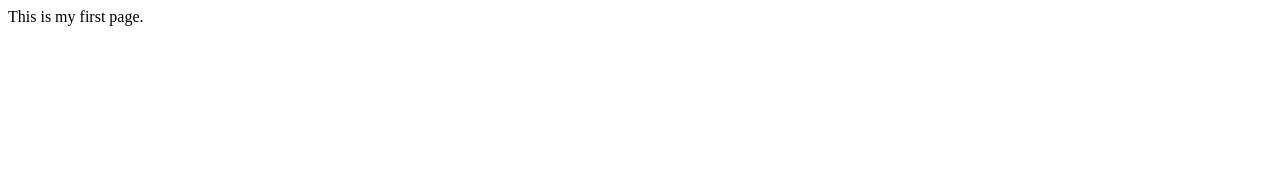
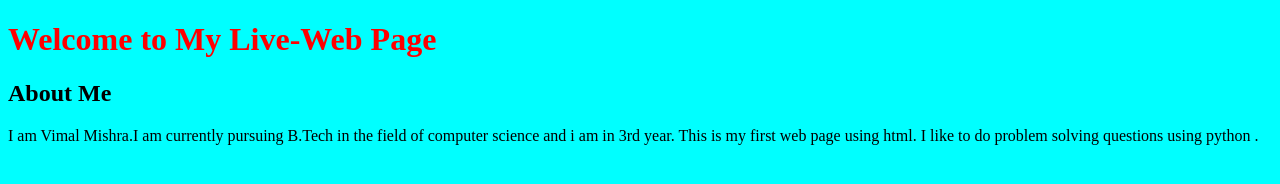
Before and after one commit to mishravimal99/FullStack, a plain HTML site: page index.html in a window 1280 px wide. Drawn offline with Linux system fonts and the light colour scheme.

Commit message:
assignment 2 started

```diff
--- a/index.html
+++ b/index.html
@@ -7,8 +7,12 @@
     <title>Home</title>
 </head>
 
-<body>
-    This is my first page.
+<body style="background-color: aqua;">
+    <h1 style="color: red;">Welcome to My Live-Web Page</h1>
+    <h2>About Me</h2>
+    <p>
+        I am Vimal Mishra.I am currently pursuing B.Tech in the field of computer science and i am in 3rd year. This is my first web page using html. I like to do problem solving questions using python .
+    </p>
 </body>
 
 </html>
```
